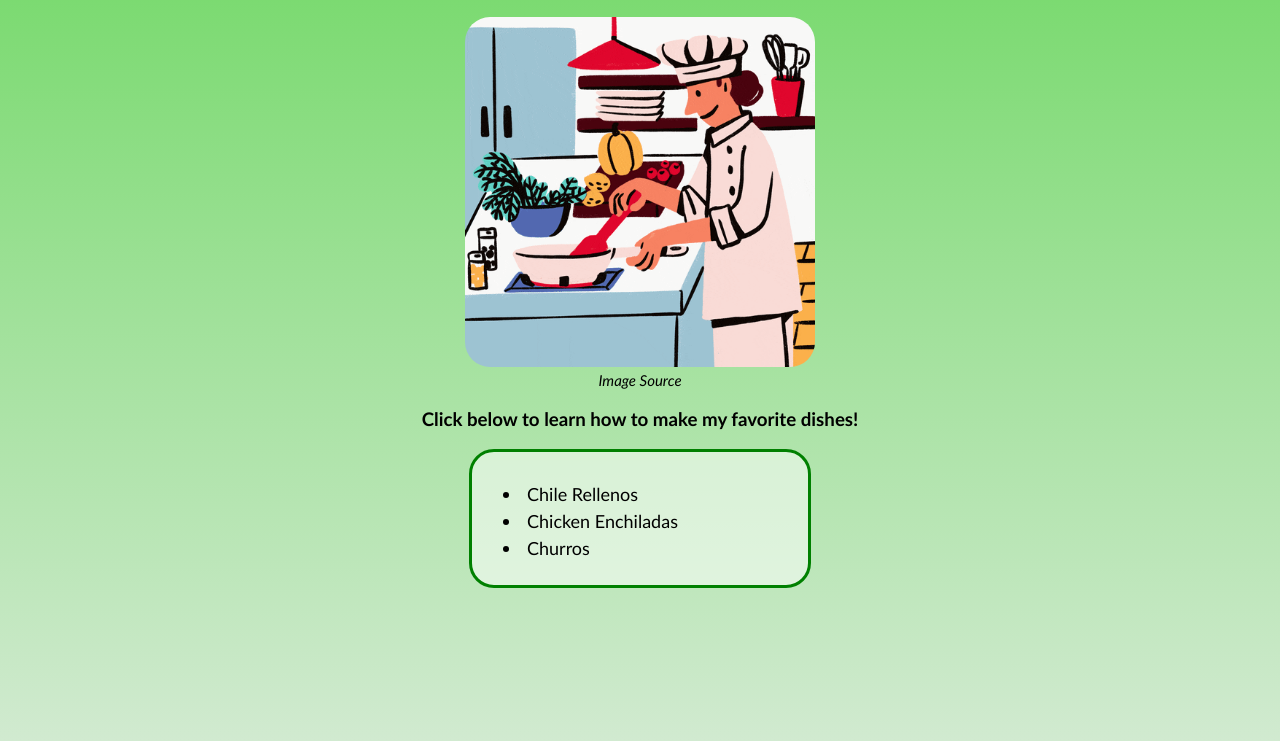
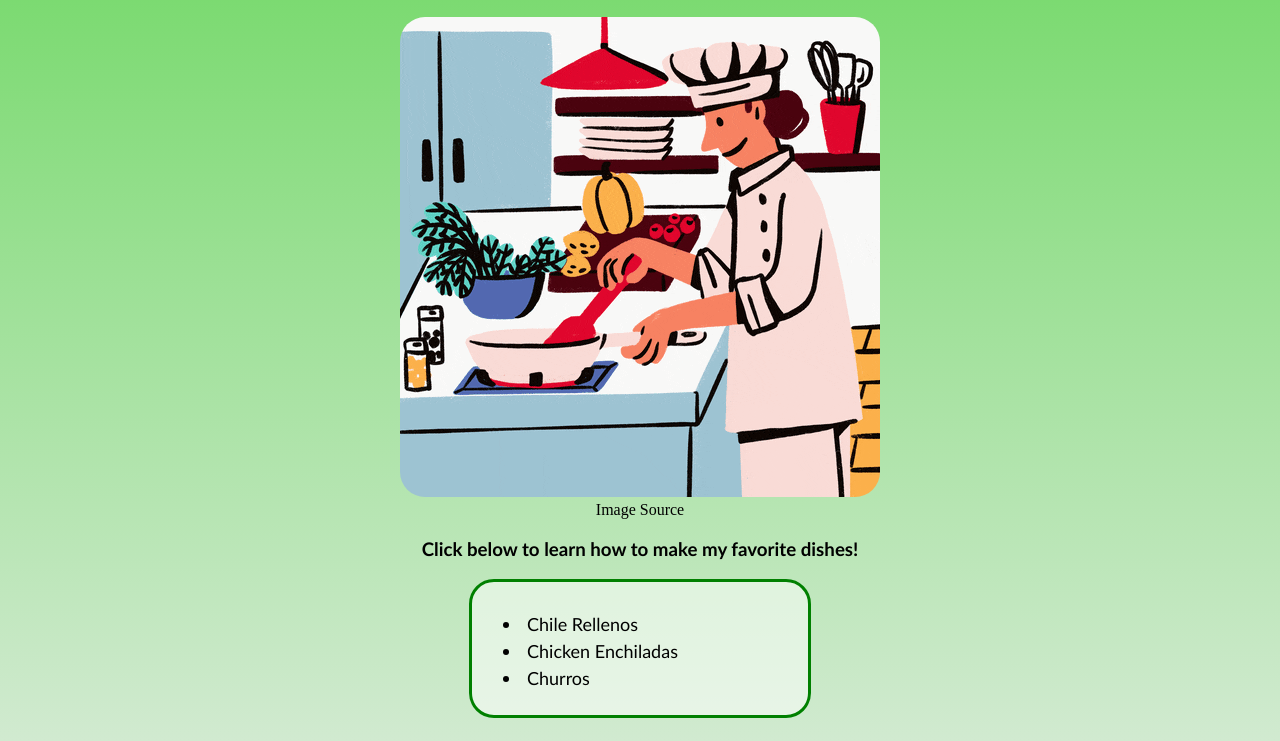
Before and after one commit to carlavid/odin-recipes, a plain HTML site: page index.html in a window 1280 px wide. Shown: the part 59-800 px from the top of the page. Drawn offline with Linux system fonts and the light colour scheme.

Commit message:
Add div elements and class attributes to be able to style link overlay

```diff
--- a/index.html
+++ b/index.html
@@ -8,17 +8,21 @@
 
     <body>
         <h1>My Favorite Recipes!</h1>
-            <div class="container">
-            <img src="./recipes/images/cooking.gif" alt="clipart of different mexican dishes" height="350">
-            <p><a href="https://giphy.com/gifs/woman-cooking-lady-gg8Q0J4HD2rFm5LTHe"><em>Image Source</em></a></p>
-            <h3>Click below to learn how to make my favorite dishes!</h3>
+        <div class="image">
+            <img class="image__img" src="./recipes/images/cooking.gif" alt="cooking gif">
+            <div class="image__overlay">
+                <a class="image__title" href="https://giphy.com/gifs/woman-cooking-lady-gg8Q0J4HD2rFm5LTHe">Image Source</a>
+            </div>
         </div>
+
+        <h3>Click below to learn how to make my favorite dishes!</h3>
+
         <div class="center">
-        <ul>
-            <li><a href="recipes/chile-rellenos.html">Chile Rellenos</a></li>
-            <li><a href="recipes/chicken-enchiladas.html">Chicken Enchiladas</a></li>
-            <li><a href="recipes/churros.html">Churros</a></li>
-        </ul>
+            <ul>
+                <li><a href="recipes/chile-rellenos.html">Chile Rellenos</a></li>
+                <li><a href="recipes/chicken-enchiladas.html">Chicken Enchiladas</a></li>
+                <li><a href="recipes/churros.html">Churros</a></li>
+            </ul>
         </div>
 
     </body>
```
